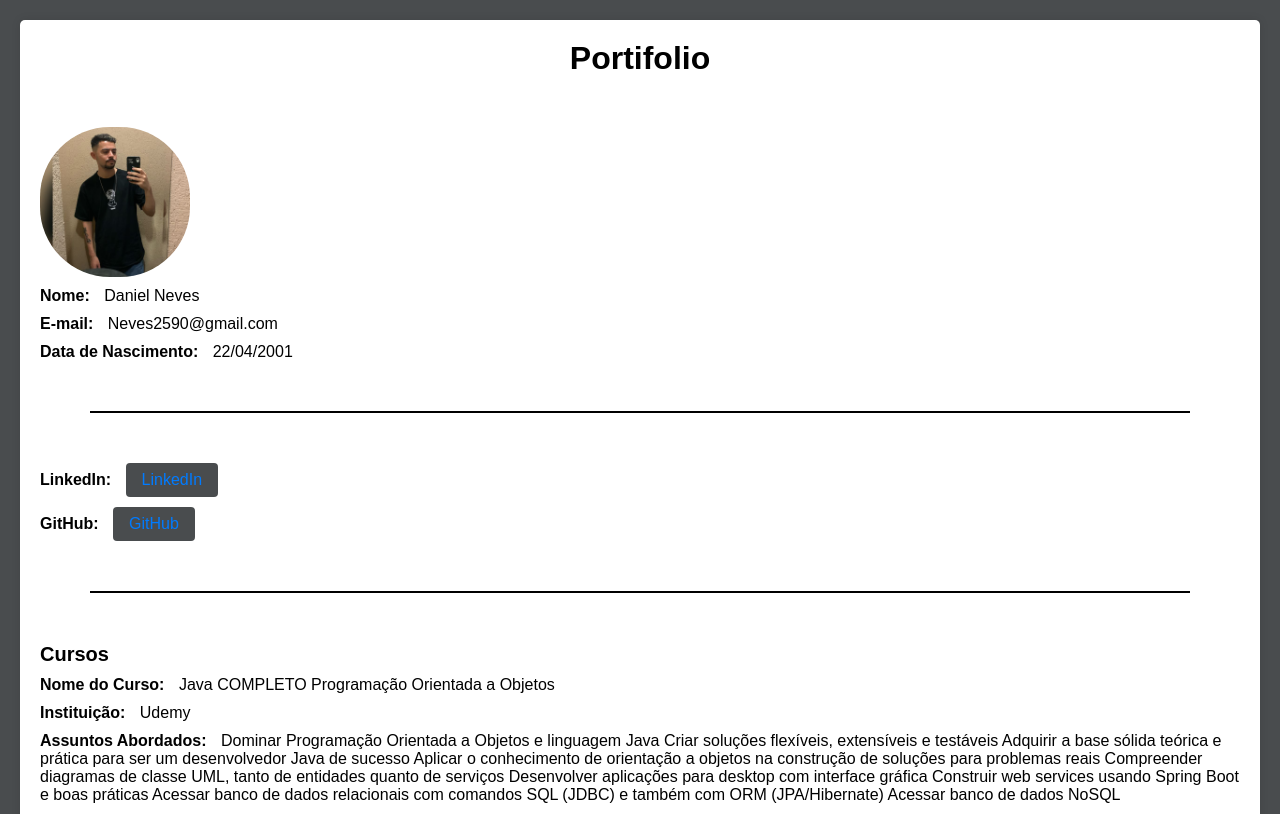
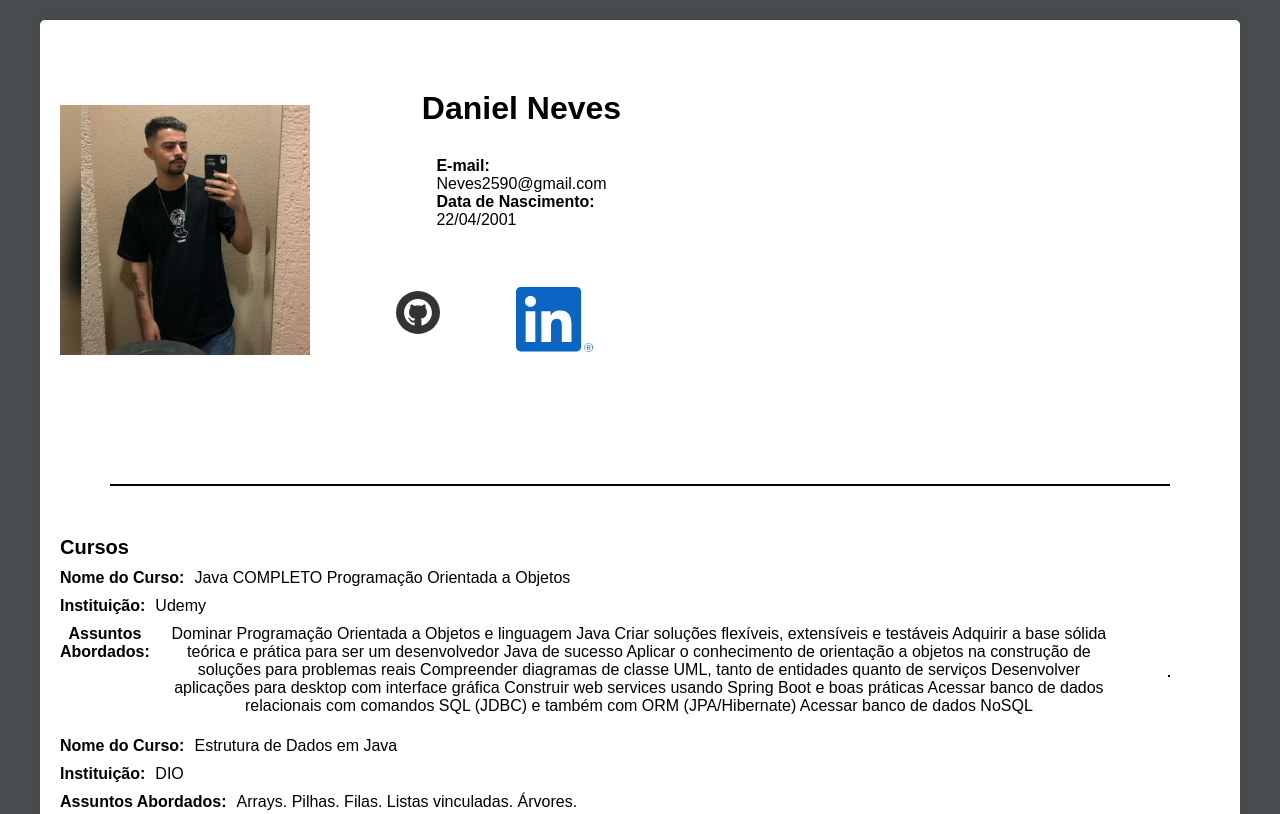
Before and after one commit to danielNevesSilva/Portifolio, a plain HTML site: page index.html in a window 1280 px wide. Shown: the top 814 px of the page. Drawn offline with Linux system fonts and the light colour scheme.

Commit message:
Add files via upload

```diff
--- a/index.html
+++ b/index.html
@@ -3,40 +3,40 @@
 <head>
     <meta charset="UTF-8">
     <meta name="viewport" content="width=device-width, initial-scale=1.0">
-    <title>Curriculum Vitae</title>
+    <title>Portifolio</title>
     <link rel="stylesheet" href="style.css">
 </head>
 <body>
     <div class="container">
         <div class="top">
-        <h1>Portifolio</h1>
+
+    <div class="minha-foto">
 
       <img src="./Daniel neves.jpg" alt="">
 
     </div>
-        <div class="section">
-            <div class="info">
-                <label for="nome">Nome:</label>
-                <span id="nome">Daniel Neves</span>
-            </div>
-            <div class="info">
+        <div class="informacao">
+            <h1>Daniel Neves</h1>
+
+            <div class="complementos">
         <label for="email">E-mail:</label>
         <span id="email">Neves2590@gmail.com</span>
-            </div>
-            <div class="info">
         <label for="dataNascimento">Data de Nascimento:</label>
         <span id="dataNascimento">22/04/2001</span>
             </div>
-            <div class="line"></div>
+
+            <div class="redes">
+                <a href="https://github.com/danielNevesSilva" class="button" target="_blank">
+                    <img src="Github.svg" alt="">github</a>
+                    <a href="https://www.linkedin.com/in/daniel-neves-8430b317b/" class="button" target="_blank">
+                        <img src="./linkedin.svg" alt="">linkedin</a></span>
                     </div>
-        <div class="info">
-            <label for="linkedin">LinkedIn:</label>
-            <span id="linkedin"><a href="https://www.linkedin.com/in/daniel-neves-8430b317b/" class="button" target="_blank">LinkedIn</a></span>
                     </div>
-        <div class="info">
-            <label for="github">GitHub:</label>
-            <span id="github"><a href="https://github.com/danielNevesSilva" class="button" target="_blank">GitHub</a></span>
     </div>
+
+        <div class="section">
+        </div>
+
             <div class="line"></div>
         <div class="section">
             <h2>Cursos</h2>
--- a/style.css
+++ b/style.css
@@ -13,45 +13,68 @@ body {
     padding: 20px;
 }
 
-.top > h1{
-    text-align: center;
-    margin-bottom: 50px;
+
+.top {
+    display: flex;
+    flex-direction: row;
+    align-items: center;
 }
 
-.top > img{
+
+
+.informacao {
     display: flex;
-    width: 150px;
-    height: 150px;
-    border-radius: 70px;
+    flex-direction: column;
+    align-items: center;
+    margin: 50px;
+}
+
+.redes > img{
+    height: 100px;
+    width: 100px;
+}
+
+
+.complementos{
+    display: flex;
+    flex-direction: column;
+    margin: 30px;
+}
+
+.minha-foto > img{
+    width: 250px;
+    height: 250px;
     margin-bottom: 10px;
 }
 
 /* Estilos para o container do currículo */
 .container {
-    max-width: 1800px;
+    max-width: 1200px;
     margin: 0 auto;
     background-color: #ffffff;
     padding: 20px;
     border-radius: 5px;
     box-shadow: 0 0 10px rgba(0, 0, 0, 0.1);
 }
+
+.container > h2{
+    text-align: center;
+    align-items: center;
+}
 /* Estilos para os botões */
 .button {
     display: inline-block;
     padding: 8px 16px;
-    background-color: #494c4E;
     color: #fff;
     text-decoration: none;
     border: none;
     border-radius: 4px;
     cursor: pointer;
     transition: background-color 0.3s;
+    margin: 20px;
 
 }
 
-.button:hover {
-    background-color: #0056b3;
-}
 
 
 .line{
@@ -61,7 +84,8 @@ body {
 
 /* Estilos para seções do currículo */
 .section {
-    margin-bottom: 20px;
+    display: flex;
+    flex-direction: column;
 }
 
 /* Estilos para títulos de seções */
@@ -74,7 +98,9 @@ h2 {
 .info {
     margin-bottom: 10px;
 }
-.info > label{
+.info{
+    display: flex;
+    flex-direction: row;
     text-align: center;
 }
 
```
Also changed, not shown: Github.svg (added), linkedin.svg (added). Lines whose indentation alone changed are shown as unchanged.
